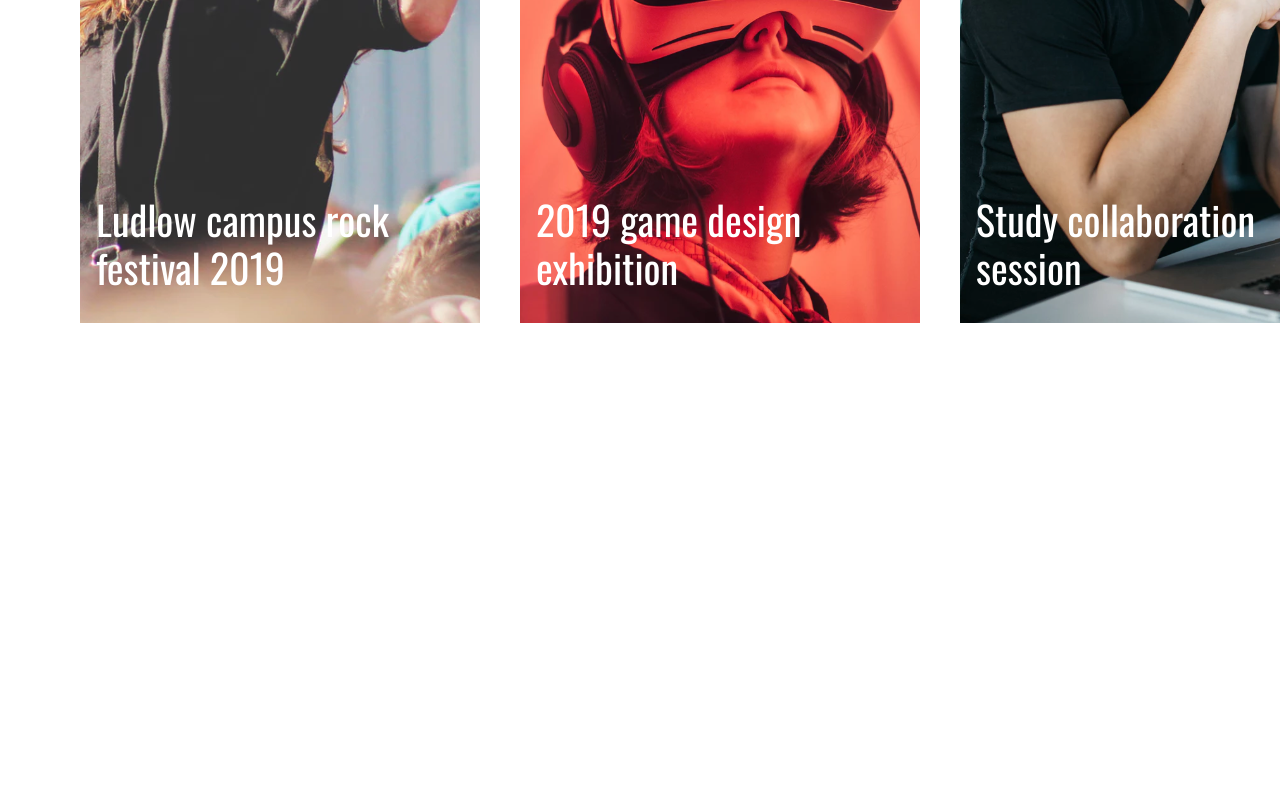
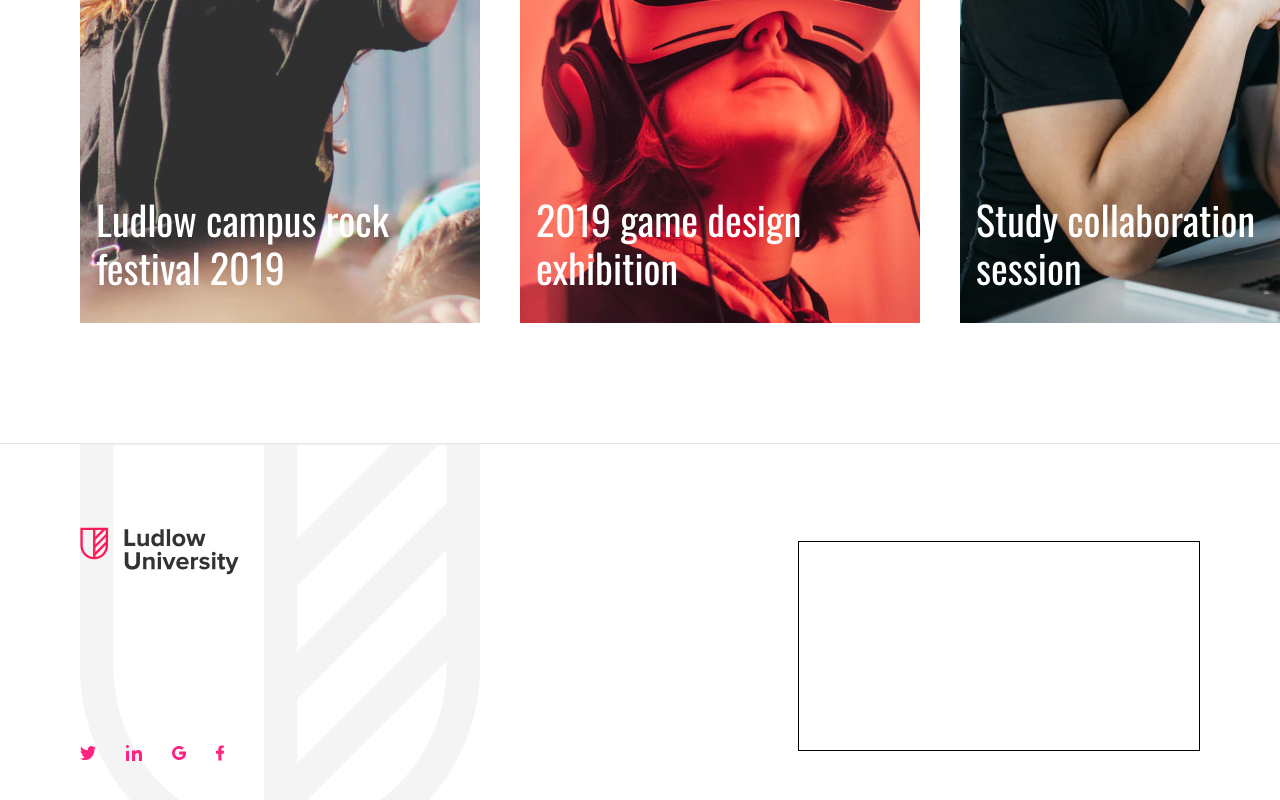
Before and after one commit to SPARKY892/zengenti, a React (Create React App) app: page / in a window 1280 px wide. Shown: the part 3933-4733 px from the top of the page. Before the commit the page ends 4260 px from the top, so only its background shows below. Built offline with nearby package versions, Linux system fonts and the light colour scheme.

Commit message:
Updating footer styling

```diff
--- a/src/App.js
+++ b/src/App.js
@@ -14,6 +14,7 @@ const App = () => {
         <Cards />
         <Banner />
         <Upcoming />
+        <Footer />
     </div>
   );
 }
--- a/src/components/Footer.js
+++ b/src/components/Footer.js
@@ -1,35 +1,31 @@
 import React from 'react';
+import TwitterIcon from '../images/twitter.svg';
+import FacebookIcon from '../images/facebook.svg';
+import LinkedInIcon from '../images/linkedin.svg';
+import GoogleIcon from '../images/google.svg';
+import FadedLogo from '../images/faded-logo.svg';
+import Logo from '../images/logo.svg';
 import './Footer.scss';
 
 const Footer = () => {
     return (
         <footer className="footer-container">
-            <img className="footer-logo" src="https://cdn.shortpixel.ai/client/q_glossy,ret_img/https://dycoit.co.uk/wp-content/uploads/2019/02/dyco-logo-x75.png" />
-            <p className="footer-text">We will customize and design our business support services for your business needs and structure.</p>
-            <div className="footer-icon-container">
-                <a className="footer-icon-link" href="#">
-                    <i className="footer-icon fab fa-instagram fa-2x"></i>
-                </a>
-                <a className="footer-icon-link" href="#">
-                    <i className="footer-icon fab fa-linkedin-in fa-2x"></i>
-                </a>
-                <a className="footer-icon-link" href="#">
-                    <i className="footer-ico fab fa-facebook fa-2x"></i>
-                </a>
-            </div>
-            <div className="footer-services-container">
-                <h4 className="footer-header">Our Services</h4>
-                <a className="footer-service-link" href="#"></a>
-                <a className="footer-service-link" href="#"></a>
-                <a className="footer-service-link" href="#"></a>
-                <a className="footer-service-link" href="#"></a>
-                <a className="footer-service-link" href="#"></a>
-                <a className="footer-service-link" href="#"></a>
-                <a className="footer-service-link" href="#"></a>
-            </div>
-            <div className="footer-contact-container">
-                <h4 className="footer-header">Contact Info</h4>
+            <div className="footer-sub-container">
+                <div className="footer-faded-logo-container">
+                    <img src={FadedLogo} className="footer-faded-logo" alt="Faded Logo" />
+                    <div className="footer-logo-social-container">
+                        <img className="footer-logo" src={Logo} />
+                        <div className="footer-social-container">
+                            <img src={TwitterIcon} alt="Twitter" />
+                            <img src={LinkedInIcon} alt="LinkedIn" />
+                            <img src={GoogleIcon} alt="Google" />
+                            <img src={FacebookIcon} alt="Facebook" />
+                        </div>
+                    </div>
+                </div>
+                <div className="footer-twitter-container">
 
+                </div>
             </div>
         </footer>
     );
--- a/src/components/Footer.scss
+++ b/src/components/Footer.scss
@@ -1,40 +1,38 @@
 .footer-container {
-    display: grid;
-    grid-template-columns: repeat(3, 1fr);
-    padding: 20px 5% 0 5%;
-    background-color: #1A1C2F;
+    height: 400px;
+    border-top: 1px solid #E5E5E5;
+    margin-top: 120px;
 }
 
-.footer-logo {
-    justify-self: center;
-    grid-column: 1/4;
+.footer-sub-container {
+    display: flex;
+    justify-content: space-between;
+    align-items: center;
+    padding: 0 80px;
 }
 
-.footer-text {
-    color: white;
-    grid-column: 1/4;
+.footer-faded-logo-container {
+    position: relative;
 }
 
-.footer-icon-container {
-    grid-column: 1/4;
+.footer-logo-social-container {
+    position: absolute;
+    top: 0;
+    bottom: 0;
     display: flex;
-    justify-content: center;
+    flex-direction: column;
+    justify-content: space-around;
 }
 
-.footer-icon-link {
-    color: white;
-    padding: 0 10px;
+.footer-social-container {
+    display: flex;
+    justify-content: space-between;
+    width: 144px;
+    height: 24px;
 }
 
-.footer-services-container {
-    display: none;
+.footer-twitter-container {
+    width: 400px;
+    height: 208px;
+    border: 1px solid black;
 }
-
-.footer-contact-container {
-    grid-column: 1/4;
-}
-
-.footer-header {
-    color: white;
-    grid-column: 1/4;
-}
```
